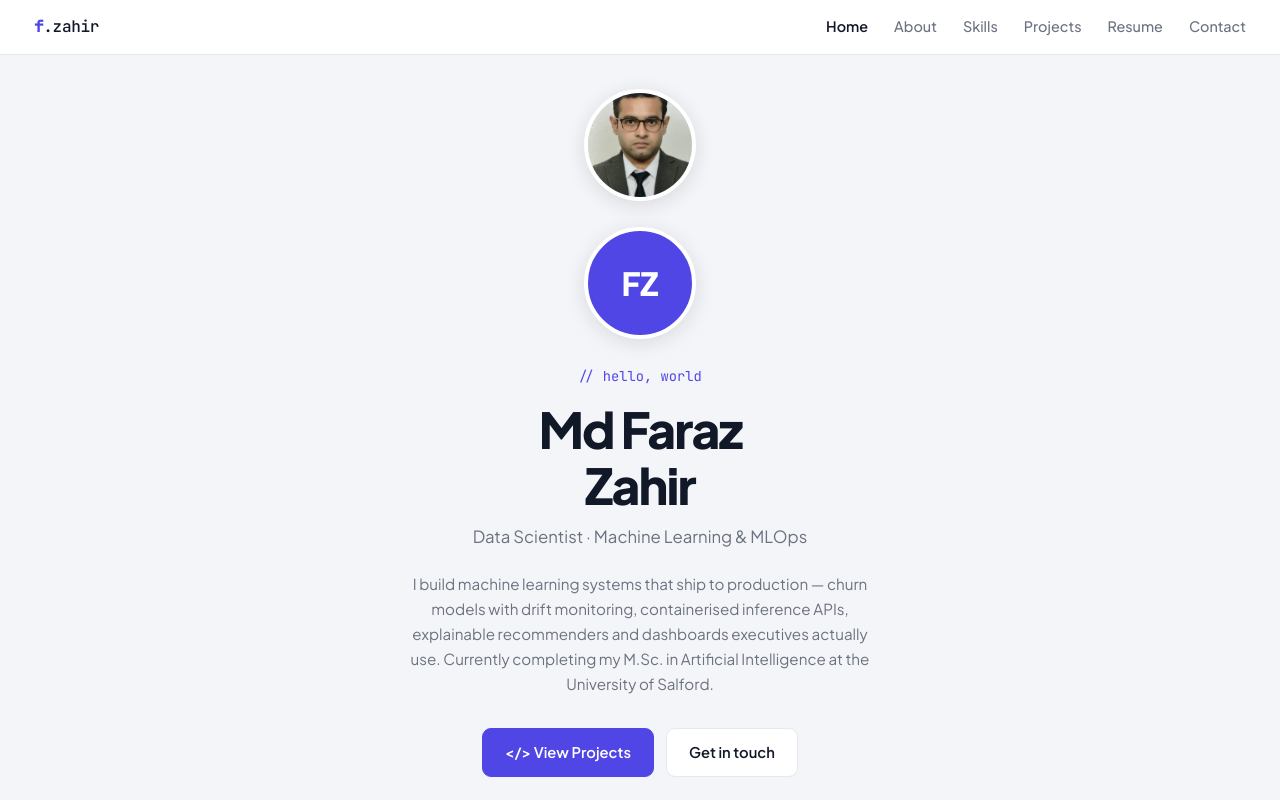
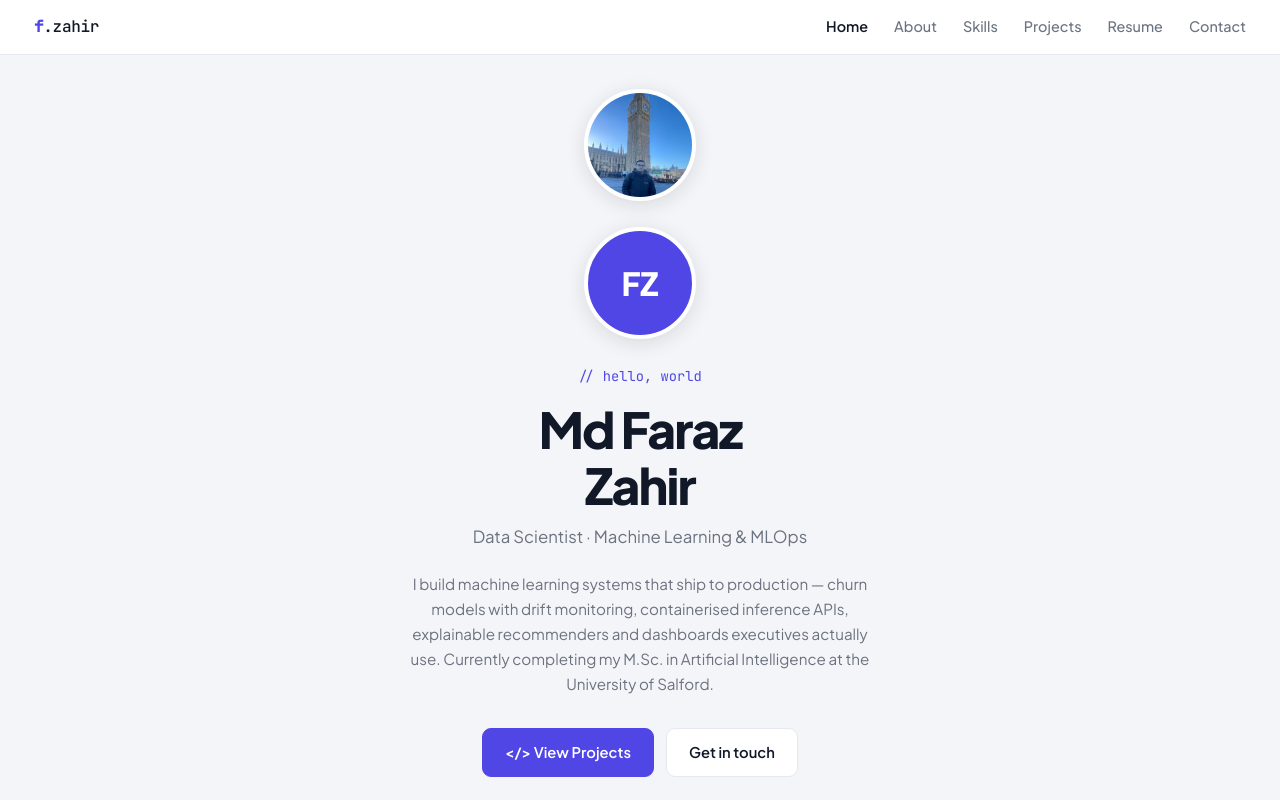
Before and after one commit to FarazAI07/FarazAI07.github.io, a plain HTML site: page index.html in a window 1280 px wide. Shown: the top 800 px of the page. Drawn offline with Linux system fonts and the light colour scheme.

Commit message:
Update avatar image source in index.html

```diff
--- a/index.html
+++ b/index.html
@@ -22,7 +22,7 @@
 </nav>
 
 <main class="hero">
-  <img src="faraz zahir.jpeg" alt="Md Faraz Zahir" class="avatar">
+  <img src="faraz_zahir_v5.jpeg" alt="Md Faraz Zahir" class="avatar">
   <div class="avatar-fallback">FZ</div>
 
   <p class="hello">// hello, world</p>
```
